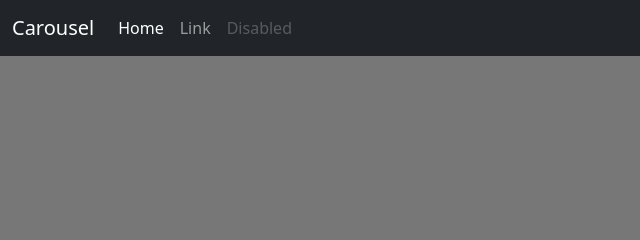
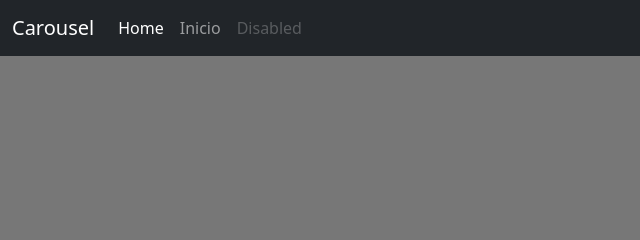
Before and after one commit to ZinebAfkir/unidadgithub, a plain HTML site: page index.html in a window 1280 px wide. Shown: the top 240 px of the page, 0-640 px from the left. Drawn offline with nearby package versions, Linux system fonts and the light colour scheme.

Commit message:
Commit modificacion

```diff
--- a/index.html
+++ b/index.html
@@ -51,7 +51,7 @@
             <a class="nav-link active" aria-current="page" href="#">Home</a>
           </li>
           <li class="nav-item">
-            <a class="nav-link" href="#">Link</a>
+            <a class="nav-link" href="#">Inicio</a>
           </li>
           <li class="nav-item">
             <a class="nav-link disabled" href="#" tabindex="-1" aria-disabled="true">Disabled</a>
```
Also changed, not shown: .gitignore.txt (added), logs/entrada1.log.txt (added).
